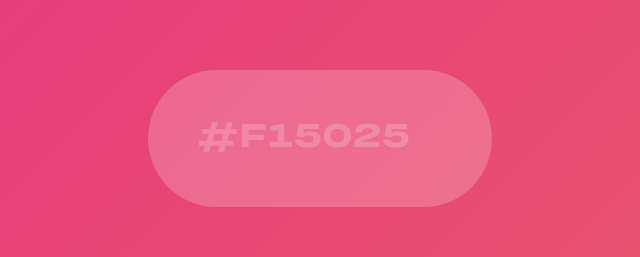
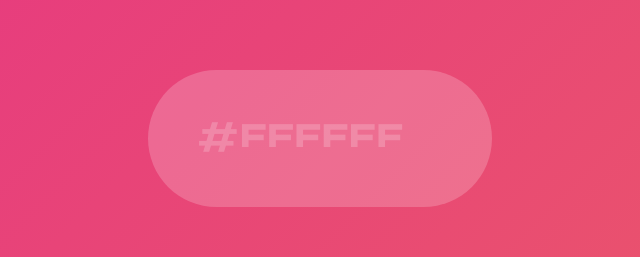
Before and after one commit to JoshuaAbes/S17, a website built with Vite: page src/index.html in a window 1280 px wide. Shown: the part 262-519 px from the top of the page, 320-960 px from the left. Built offline with nearby package versions, Linux system fonts and the light colour scheme.

Commit message:
fffff 6 fois a dit christel

```diff
--- a/src/index.html
+++ b/src/index.html
@@ -11,7 +11,7 @@
   <body>
     <header>
       <form>
-        <input type="text" placeholder="#f15025" autofocus />
+        <input type="text" placeholder="#ffffff" autofocus />
       </form>
     </header>
     <main></main>
```
